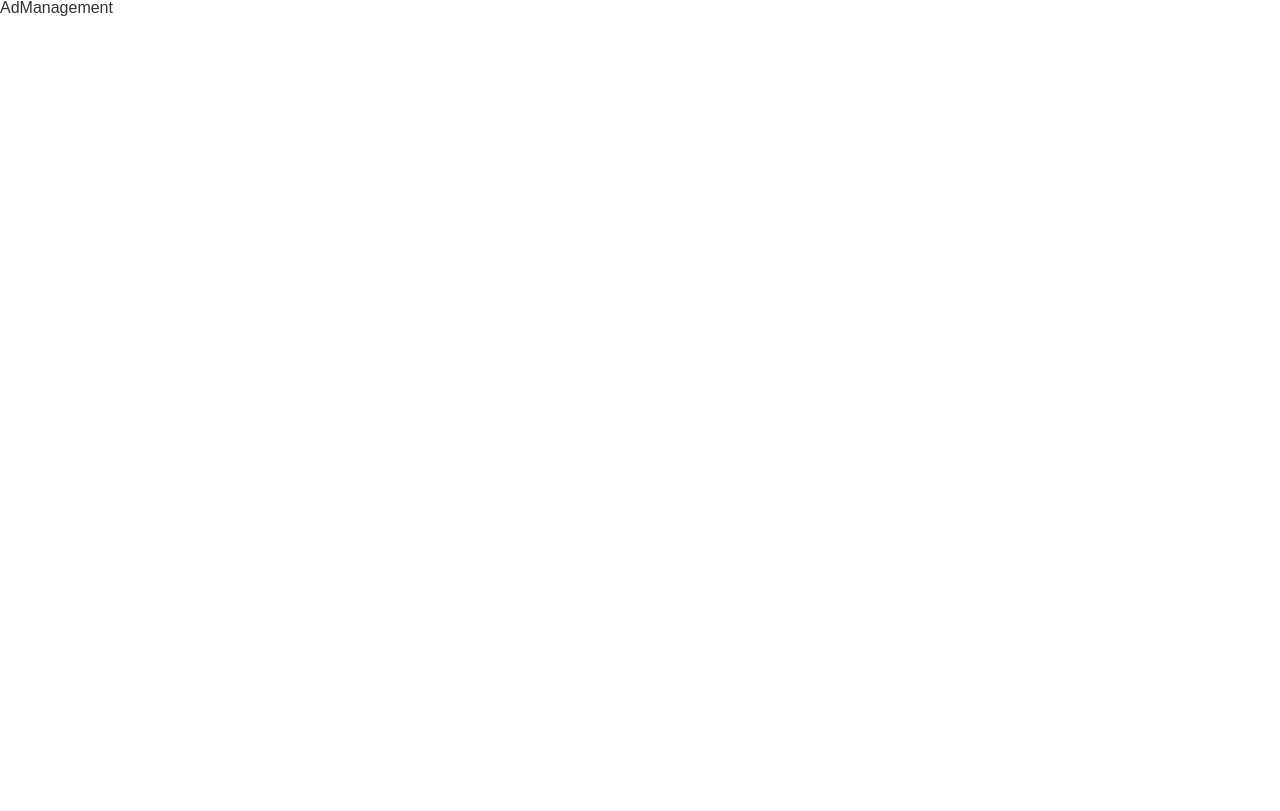
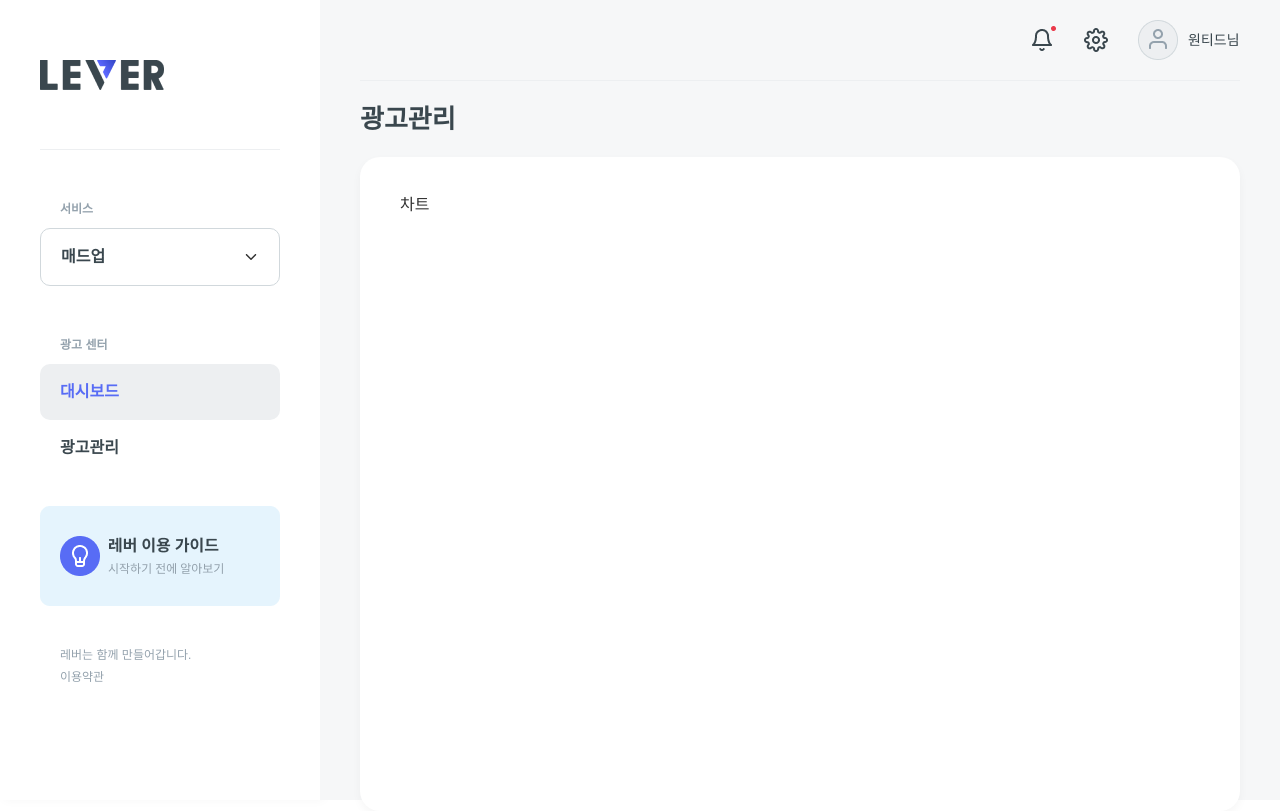
Before and after one commit to strongpond/ad-management-service, a React (Create React App) app: page /ad in a window 1280 px wide. Built offline with nearby package versions, Linux system fonts and the light colour scheme.

Commit message:
Design: AdManagement 레이아웃 및 디자인

```diff
--- a/src/App.js
+++ b/src/App.js
@@ -1,6 +1,5 @@
 import React from "react";
 import { BrowserRouter, Routes, Route } from "react-router-dom";
-
 import { Dashboard, AdManagement } from "./pages";
 
 const App = () => {
--- /dev/null
+++ b/src/components/Header.js
@@ -0,0 +1,19 @@
+import React from "react";
+import styled from "styled-components";
+
+const Header = () => {
+  return (
+    <Head>
+      <img src="/images/auth.png" alt="사용자 정보" />
+    </Head>
+  );
+};
+
+export default Header;
+
+const Head = styled.div`
+  display: flex;
+  justify-content: end;
+  padding: 20px 0;
+  border-bottom: 1px solid ${({ theme }) => theme.colors.lightGrey};
+`;
--- a/src/components/MainSection.js
+++ /dev/null
@@ -1,88 +0,0 @@
-import React from "react";
-import { IoIosArrowDown } from "react-icons/io";
-import styled from "styled-components";
-
-const MainSection = () => {
-  return (
-    <ContentBox>
-      <Header>
-        <img src="/images/auth.png" alt="사용자 정보" />
-      </Header>
-      <MainBox>
-        <TitleBox>
-          <Title>대시보드</Title>
-          <DateBox>
-            <Date>2021년 11월 11일~2021년 11월 16일</Date>
-            <IoIosArrowDown />
-          </DateBox>
-        </TitleBox>
-        <MainBoard>
-          <BoardTitle>통합 광고 현황</BoardTitle>
-          <Board>차트</Board>
-        </MainBoard>
-      </MainBox>
-    </ContentBox>
-  );
-};
-
-export default MainSection;
-
-const ContentBox = styled.section`
-  flex-grow: 1;
-  padding: 0 40px;
-  background-color: ${({ theme }) => theme.colors.grey};
-`;
-
-const Header = styled.div`
-  display: flex;
-  justify-content: end;
-  padding: 20px 0;
-  border-bottom: 1px solid ${({ theme }) => theme.colors.lightGrey};
-`;
-
-const MainBox = styled.section`
-  display: flex;
-  flex-direction: column;
-`;
-
-const TitleBox = styled.div`
-  display: flex;
-  justify-content: space-between;
-  align-items: center;
-  padding: 25px 0;
-`;
-
-const Title = styled.h1`
-  color: ${({ theme }) => theme.colors.fontBlack};
-  font-size: ${({ theme }) => theme.fontSizes.lgTitle};
-  font-weight: 900;
-`;
-
-const DateBox = styled.div`
-  display: flex;
-  flex-direction: row;
-`;
-
-const Date = styled.p`
-  padding-right: 15px;
-  color: ${({ theme }) => theme.colors.fontBlack};
-  font-size: ${({ theme }) => theme.fontSizes.mdTitle};
-  font-weight: 500;
-`;
-
-const MainBoard = styled.div``;
-
-const BoardTitle = styled.h2`
-  padding: 20px 0;
-  color: ${({ theme }) => theme.colors.fontBlack};
-  font-size: ${({ theme }) => theme.fontSizes.navTitle};
-  font-weight: 700;
-`;
-
-const Board = styled.div`
-  padding: 40px;
-  height: 654px;
-  background-color: ${({ theme }) => theme.colors.white};
-  box-shadow: 0px 4px 10px rgba(0, 0, 0, 0.04);
-  border-radius: 20px;
-`;
--- a/src/components/index.js
+++ b/src/components/index.js
@@ -1,2 +1,2 @@
 export { default as AsideBar } from "./AsideBar";
-export { default as MainSection } from "./MainSection";
+export { default as Header } from "./Header";
--- a/src/pages/AdManagement.js
+++ b/src/pages/AdManagement.js
@@ -1,10 +1,64 @@
 import React from "react";
 import styled from "styled-components";
+import { AsideBar, Header } from "../components";
 
 const AdManagement = () => {
-  return <Container>AdManagement</Container>;
+  return (
+    <Container>
+      <AsideBar />
+      <MainSection>
+        <Header />
+        <MainBox>
+          <TitleBox>
+            <Title>광고관리</Title>
+          </TitleBox>
+          <MainBoard>
+            <Board>차트</Board>
+          </MainBoard>
+        </MainBox>
+      </MainSection>
+    </Container>
+  );
 };
 
 export default AdManagement;
 
-const Container = styled.div``;
+const Container = styled.div`
+  display: flex;
+  height: 100vh;
+  width: 100vw;
+`;
+
+const MainSection = styled.section`
+  flex-grow: 1;
+  padding: 0 40px;
+  background-color: ${({ theme }) => theme.colors.grey};
+`;
+
+const MainBox = styled.section`
+  display: flex;
+  flex-direction: column;
+`;
+
+const TitleBox = styled.div`
+  display: flex;
+  justify-content: space-between;
+  align-items: center;
+  padding: 25px 0;
+`;
+
+const Title = styled.h1`
+  color: ${({ theme }) => theme.colors.fontBlack};
+  font-size: ${({ theme }) => theme.fontSizes.lgTitle};
+  font-weight: 900;
+`;
+
+const MainBoard = styled.div``;
+
+const Board = styled.div`
+  padding: 40px;
+  height: 654px;
+  background-color: ${({ theme }) => theme.colors.white};
+  box-shadow: 0px 4px 10px rgba(0, 0, 0, 0.04);
+  border-radius: 20px;
+`;
--- a/src/pages/Dashboard.js
+++ b/src/pages/Dashboard.js
@@ -1,12 +1,28 @@
 import React from "react";
+import { IoIosArrowDown } from "react-icons/io";
 import styled from "styled-components";
-import { AsideBar, MainSection } from "../components";
+import { AsideBar, Header } from "../components";
 
 const Dashboard = () => {
   return (
     <Container>
       <AsideBar />
-      <MainSection />
+      <MainSection>
+        <Header />
+        <MainBox>
+          <TitleBox>
+            <Title>대시보드</Title>
+            <DateBox>
+              <Date>2021년 11월 11일~2021년 11월 16일</Date>
+              <IoIosArrowDown />
+            </DateBox>
+          </TitleBox>
+          <MainBoard>
+            <BoardTitle>통합 광고 현황</BoardTitle>
+            <Board>차트</Board>
+          </MainBoard>
+        </MainBox>
+      </MainSection>
     </Container>
   );
 };
@@ -18,3 +34,56 @@ const Container = styled.div`
   height: 100vh;
   width: 100vw;
 `;
+
+const MainSection = styled.section`
+  flex-grow: 1;
+  padding: 0 40px;
+  background-color: ${({ theme }) => theme.colors.grey};
+`;
+
+const MainBox = styled.section`
+  display: flex;
+  flex-direction: column;
+`;
+
+const TitleBox = styled.div`
+  display: flex;
+  justify-content: space-between;
+  align-items: center;
+  padding: 25px 0;
+`;
+
+const Title = styled.h1`
+  color: ${({ theme }) => theme.colors.fontBlack};
+  font-size: ${({ theme }) => theme.fontSizes.lgTitle};
+  font-weight: 900;
+`;
+
+const DateBox = styled.div`
+  display: flex;
+  flex-direction: row;
+`;
+
+const Date = styled.p`
+  padding-right: 15px;
+  color: ${({ theme }) => theme.colors.fontBlack};
+  font-size: ${({ theme }) => theme.fontSizes.mdTitle};
+  font-weight: 500;
+`;
+
+const MainBoard = styled.div``;
+
+const BoardTitle = styled.h2`
+  padding: 20px 0;
+  color: ${({ theme }) => theme.colors.fontBlack};
+  font-size: ${({ theme }) => theme.fontSizes.navTitle};
+  font-weight: 700;
+`;
+
+const Board = styled.div`
+  padding: 40px;
+  height: 654px;
+  background-color: ${({ theme }) => theme.colors.white};
+  box-shadow: 0px 4px 10px rgba(0, 0, 0, 0.04);
+  border-radius: 20px;
+`;
```
